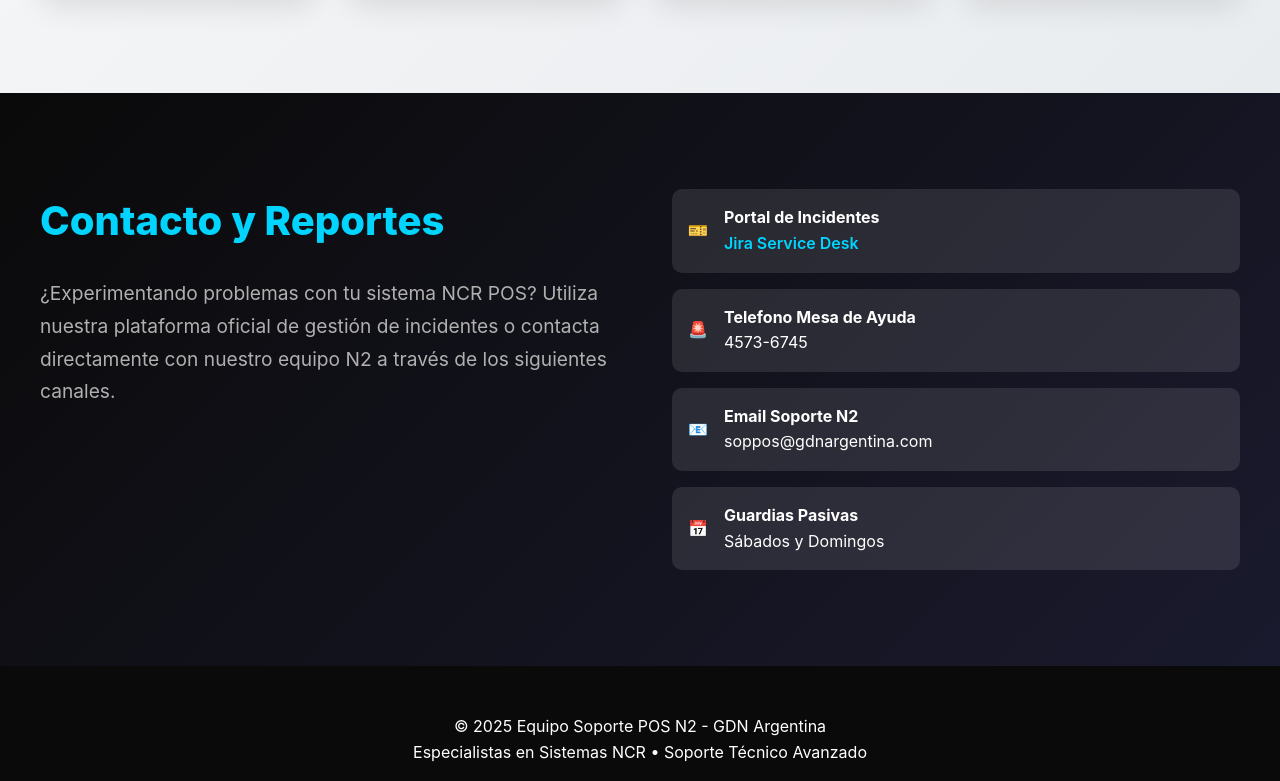
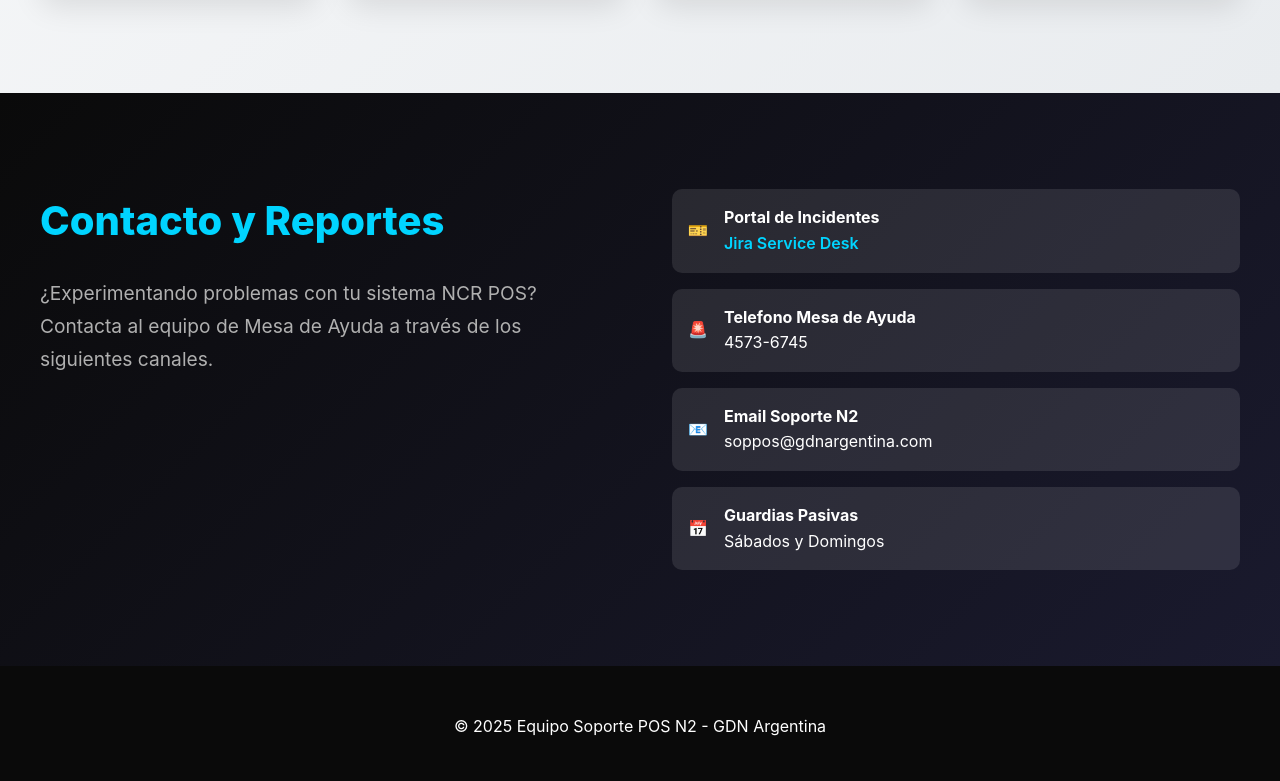
Before and after one commit to Gracielabrayan/soportepos, a plain HTML site: page index.html in a window 1280 px wide. Shown: the part 3834-4615 px from the top of the page. After the commit the page ends 4590 px from the top, so only its background shows below. Drawn offline with Linux system fonts and the light colour scheme.

Commit message:
cambio 1

```diff
--- a/index.html
+++ b/index.html
@@ -179,8 +179,7 @@
                     <div class="contact-intro">
                         <h2>Contacto y Reportes</h2>
                         <p>
-                            ¿Experimentando problemas con tu sistema NCR POS? Utiliza nuestra plataforma oficial
-                            de gestión de incidentes o contacta directamente con nuestro equipo N2 a través de los siguientes canales.
+                            ¿Experimentando problemas con tu sistema NCR POS? Contacta al equipo de Mesa de Ayuda a través de los siguientes canales.
                         </p>
                     </div>
 
@@ -227,7 +226,6 @@
     <footer>
         <div class="footer-content">
             <p>&copy; 2025 Equipo Soporte POS N2 - GDN Argentina</p>
-            <p>Especialistas en Sistemas NCR • Soporte Técnico Avanzado</p>
         </div>
     </footer>
 
```
